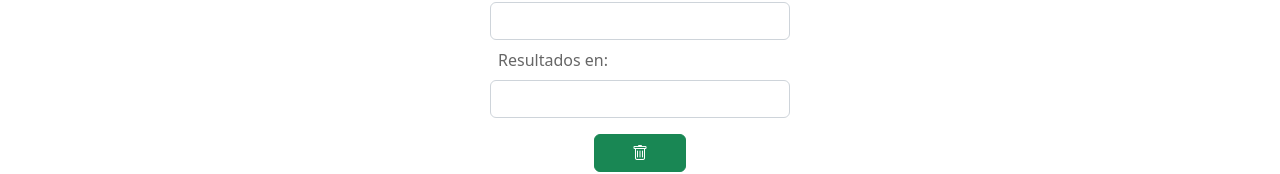
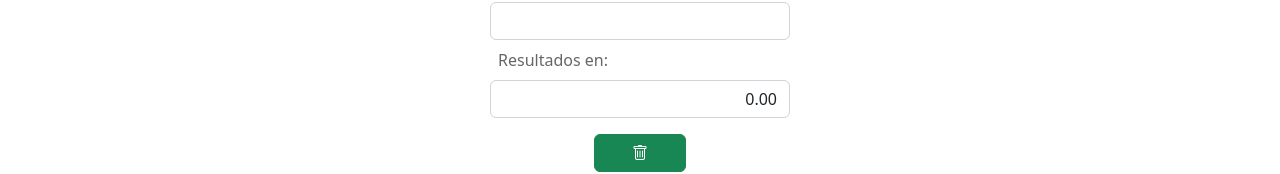
Before and after one commit to geniusss16/pagina-inventario-react, a React (Vite) app: page / in a window 1280 px wide. Shown: the part 414-588 px from the top of the page. Built offline with nearby package versions, Linux system fonts and the light colour scheme.

Commit message:
mnew version

```diff
--- a/src/assets/components/Convertidor.jsx
+++ b/src/assets/components/Convertidor.jsx
@@ -1,27 +1,71 @@
 import React from 'react'
 import "../hojas-de-estilos/Convertidor.css"
+import { useState,useEffect } from 'react'
+
 
 export const Convertidor = () => {
+
+  const valores = [
+   {
+    moneda: "usa",
+    valor1: 8.31
+
+   }
+
+  ]
+
+ /*  useState((0).toFixed(2))
+ */
+
+   /*  valor inicial del input 1 => */
+   const [monto,setMonto] = useState (Number().toFixed(2));
+   const [resultado,setResultado] = useState ("");
+
+
+   function actualizar () {
+
+
+   }
+
+
+    // useEffect(() => {
+    //  console.log(`prueba del primer input ${monto}`)
+
+    //  let midorilla = 3
+
+    //  setMonto2( midorilla )
+    //  console.log(`prueba del segundo input ${monto2}`)
+    // }, [monto]);
+
+
+   function capturavalor1 (e) {
+    setMonto(e.target.value)
+    setResultado(monto * valores[0].valor1)
+
+   }
+
+    console.log(`prueba del primer input ${monto}`)
+    console.log(`prueba del segundo input ${resultado}`)
+
   return (
     <>
- <div className='d-flex justify-content-center '>
-  <div className='row toto' >
-    <img className='col-12 mt-4' src="../public/imagenes/dolar.jpg" alt="dolarlogo" />
+ <div className="d-flex justify-content-center">
+  <div className="row toto" >
+    <img className="col-12 mt-4" src="../public/imagenes/dolar.jpg" alt="dolarlogo" />
     <select  name="sel1" id="sellist1" className=" col-1 form-select mt-4  w-100 ">
         <option value="1">DOLARTODAY</option>
         <option value="2">BCV</option>
         <option value="3">PERSONALIZADA</option>
     </select>
-         <label type='number' className=" colorgry col-12  label d-flex p-2"> Cantidad:</label>
-         <input type="text" class="form-control" id="input1" name="input1"></input>
-         <label type='number' className=" colorgry col-12  label d-flex p-2">Resultados en:</label>
-         <input type="text" class="form-control" id="input1" name="input1"></input>
+         <label type="text" className="colorgry col-12  label d-flex p-2"> Cantidad:</label>
+         <input type="number" className="form-control text-right" id="input1" name="input1" step="0.01" onChange={capturavalor1} ></input>
+         <label type="text" className=" colorgry col-12  label d-flex p-2">Resultados en:</label>
+         <input type="number" className="form-control text-right " id="input1" name="input1"readOnly={true} value={Number(resultado).toFixed(2)}></input>
          <div className="d-flex justify-content-center">
-           <button type="button" className="btn btn-success mt-3 col-4"><i class="bi bi-trash"></i></button>
+           <button type="button" className="btn btn-success mt-3 col-4"><i className="bi bi-trash"></i></button>
          </div>
    </div>
  </div>
-
-    </>
+  </>
   )
 }
--- a/src/assets/hojas-de-estilos/Convertidor.css
+++ b/src/assets/hojas-de-estilos/Convertidor.css
@@ -1,32 +1,31 @@
-
-
 .toto{
-
  /* border: solid 1px black ;  */
  transition: 0.3;
  width: 300px;
-
-
-
-
 }
 
 .titi{
-
  background-color: aqua;
-
-
 }
 
 .tete{
-
 background-color: rgb(85, 228, 161);
-
-
    }
 
 .colorgry{
+ color: #666666
+}
 
- color: #666666
 
+.text-right{
+ text-align: end;
+
+margin: 0;
 }
+
+
+input[type=number]::-webkit-inner-spin-button,
+input[type=number]::-webkit-outer-spin-button {
+  -webkit-appearance: none;
+  margin: 0;
+}
```
